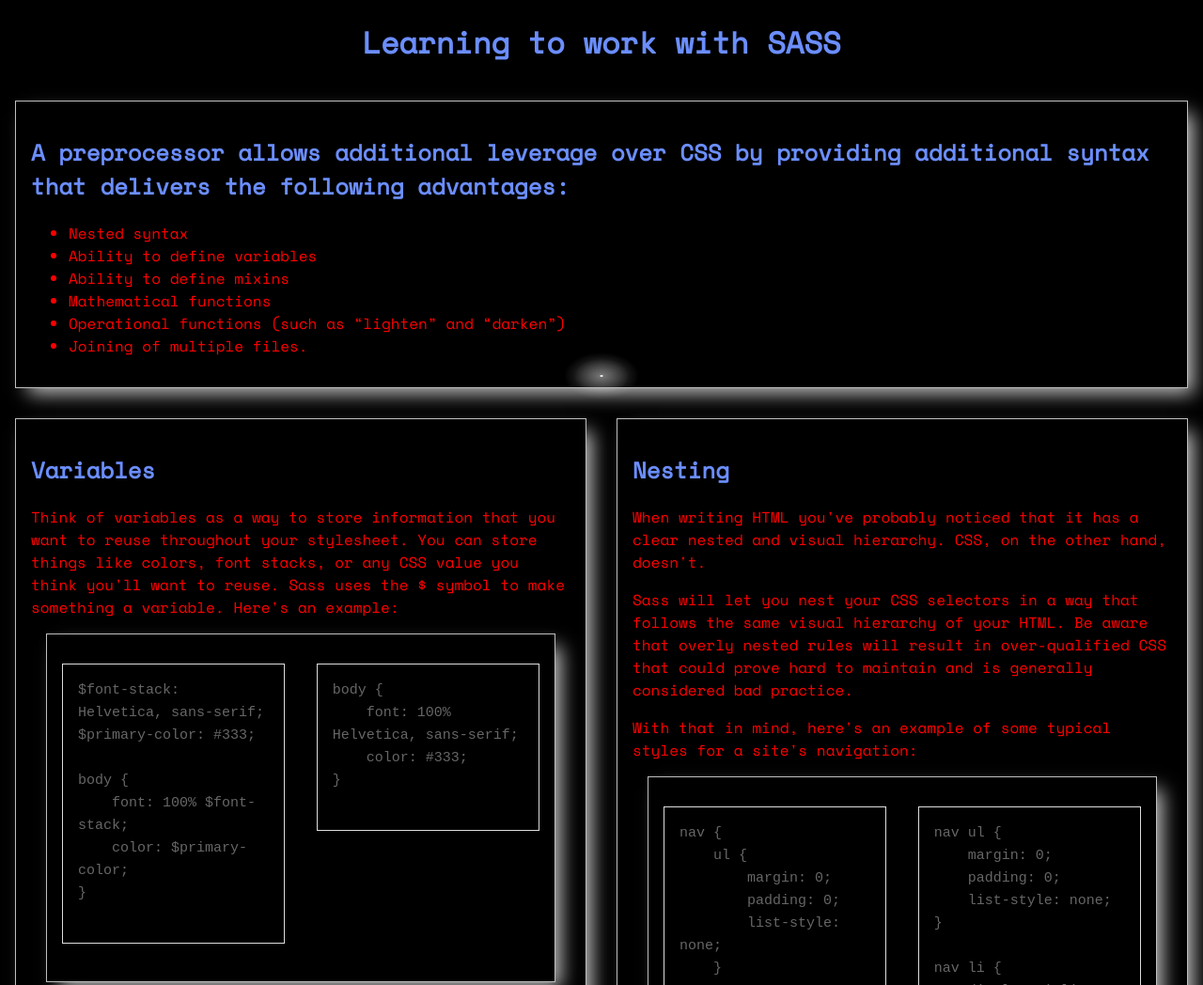
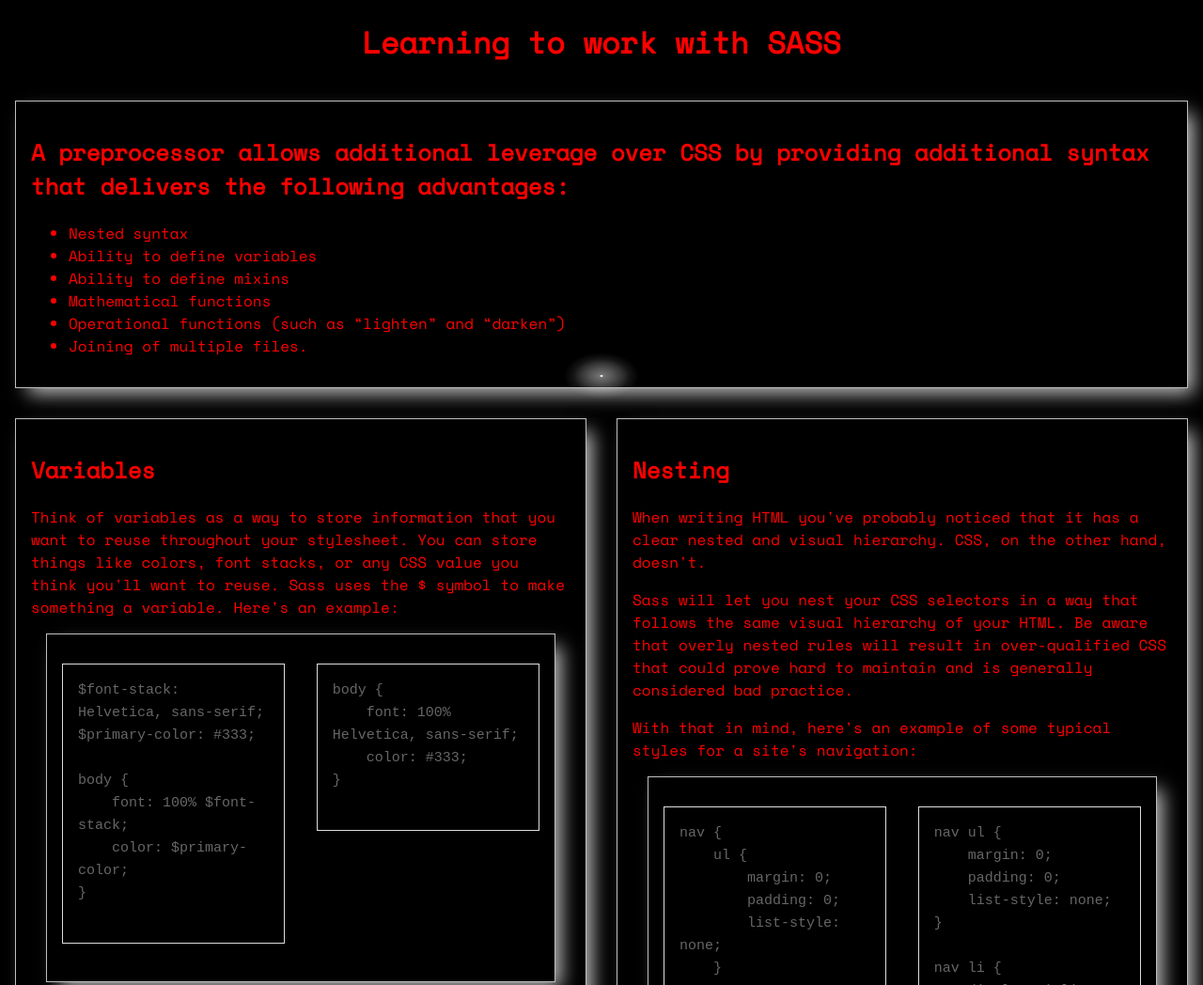
Before and after one commit to basileLeroy/SASS-example, a plain HTML site: page red/red.html in a window 1280 px wide. Shown: the top 1048 px of the page at 94% size. Drawn offline with nearby package versions, Linux system fonts and the light colour scheme.

Commit message:
First commit

```diff
--- a/blue.scss
+++ /dev/null
@@ -1,6 +0,0 @@
-@use "style";
-@use "base";
-
-body {
-    color: base.$text-blue;
-}
--- /dev/null
+++ b/blue/blue.scss
@@ -0,0 +1,9 @@
+@use "../base" as *;
+@use "../style";
+
+body {
+    color: $text-blue;
+    h1, h2 {
+        color: $text-blue;
+    }
+}
--- a/red.scss
+++ /dev/null
@@ -1,9 +0,0 @@
-@use 'base';
-@use 'style';
-
-body {
-    color: base.$text-red;
-    h1 {
-        color: base.$text-red
-    }
-}
--- /dev/null
+++ b/red/red.scss
@@ -0,0 +1,10 @@
+@use '../base' as *;
+@use '../style';
+
+
+body {
+    color: $text-red;
+    h1, h2 {
+        color: $text-red
+    }
+}
```
Also changed, not shown: index.html (+2 -2 lines), blue/blue.css, blue/blue.html (renamed from blue.html), red/red.css, red/red.html (renamed from red.html), 4 other files.
